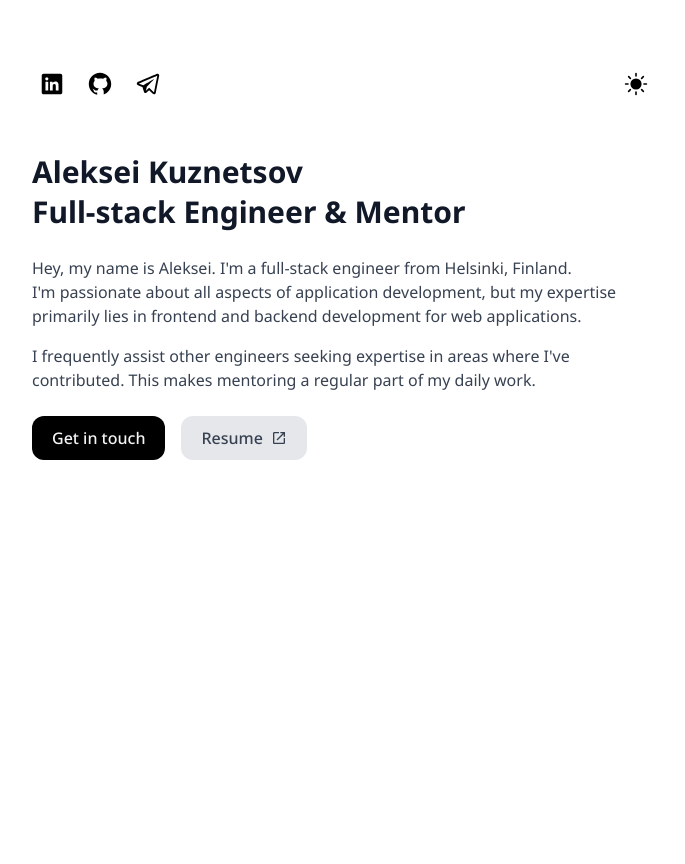
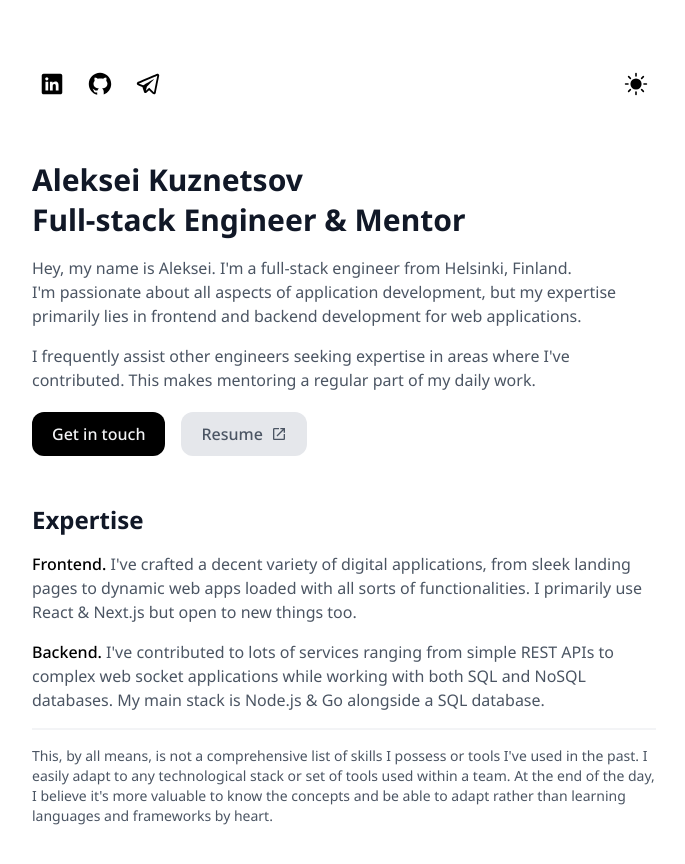
Before and after one commit to alekseyio/personal-website, a Next.js app: page / in a window 1280 px wide. Shown: the top 864 px of the page, without its empty margins (296-981 px from the left). Before the commit the page ends 800 px from the top, so only its background shows below. Built offline with nearby package versions, Linux system fonts and the light colour scheme.

Commit message:
feat: add expertise section

```diff
--- a/src/app/globals.css
+++ b/src/app/globals.css
@@ -4,7 +4,7 @@
 
 @layer base {
   html {
-    @apply text-gray-700;
+    @apply text-gray-600;
   }
 
   h1,
@@ -14,10 +14,22 @@
   }
 
   h1 {
-    @apply mb-6 mt-12 text-3xl font-bold leading-10;
+    @apply mb-4 mt-14 text-3xl font-bold leading-10;
+  }
+
+  h2 {
+    @apply mb-4 mt-12 text-2xl font-bold leading-8;
+  }
+
+  hr {
+    @apply my-4 border-t-2 border-t-gray-100;
   }
 
   p + p {
+    @apply mt-4;
+  }
+
+  li + li {
     @apply mt-4;
   }
 }
--- a/src/app/page.tsx
+++ b/src/app/page.tsx
@@ -1,9 +1,11 @@
+import { Expertise } from '~/components/expertise';
 import { Intro } from '~/components/intro';
 
 export default function Index() {
   return (
     <>
       <Intro />
+      <Expertise />
     </>
   );
 }
--- /dev/null
+++ b/src/components/expertise.tsx
@@ -0,0 +1,31 @@
+export function Expertise() {
+  return (
+    <section>
+      <h2>Expertise</h2>
+
+      <p>
+        <span className="font-medium text-black">Frontend.</span> I&apos;ve crafted a
+        decent variety of digital applications, from sleek landing pages to dynamic web
+        apps loaded with all sorts of functionalities. I primarily use React & Next.js
+        but open to new things too.
+      </p>
+
+      <p>
+        <span className="font-medium text-black">Backend.</span> I&apos;ve contributed
+        to lots of services ranging from simple REST APIs to complex web socket
+        applications while working with both SQL and NoSQL databases. My main stack is
+        Node.js & Go alongside a SQL database.
+      </p>
+
+      <hr />
+
+      <p className="text-sm">
+        This, by all means, is not a comprehensive list of skills I possess or tools
+        I&apos;ve used in the past. I easily adapt to any technological stack or set of
+        tools used within a team. At the end of the day, I believe it&apos;s more
+        valuable to know the concepts and be able to adapt rather than learning
+        languages and frameworks by heart.
+      </p>
+    </section>
+  );
+}
--- a/src/components/intro.tsx
+++ b/src/components/intro.tsx
@@ -21,7 +21,7 @@ export function Intro() {
         I frequently assist other engineers seeking expertise in areas where I&apos;ve
         contributed. This makes mentoring a regular part of my daily work.
       </p>
-      <div className="mt-6 space-x-4">
+      <div className="mt-5 space-x-4">
         <Link className="action action--primary" href="/contact">
           Get in touch
         </Link>
```
